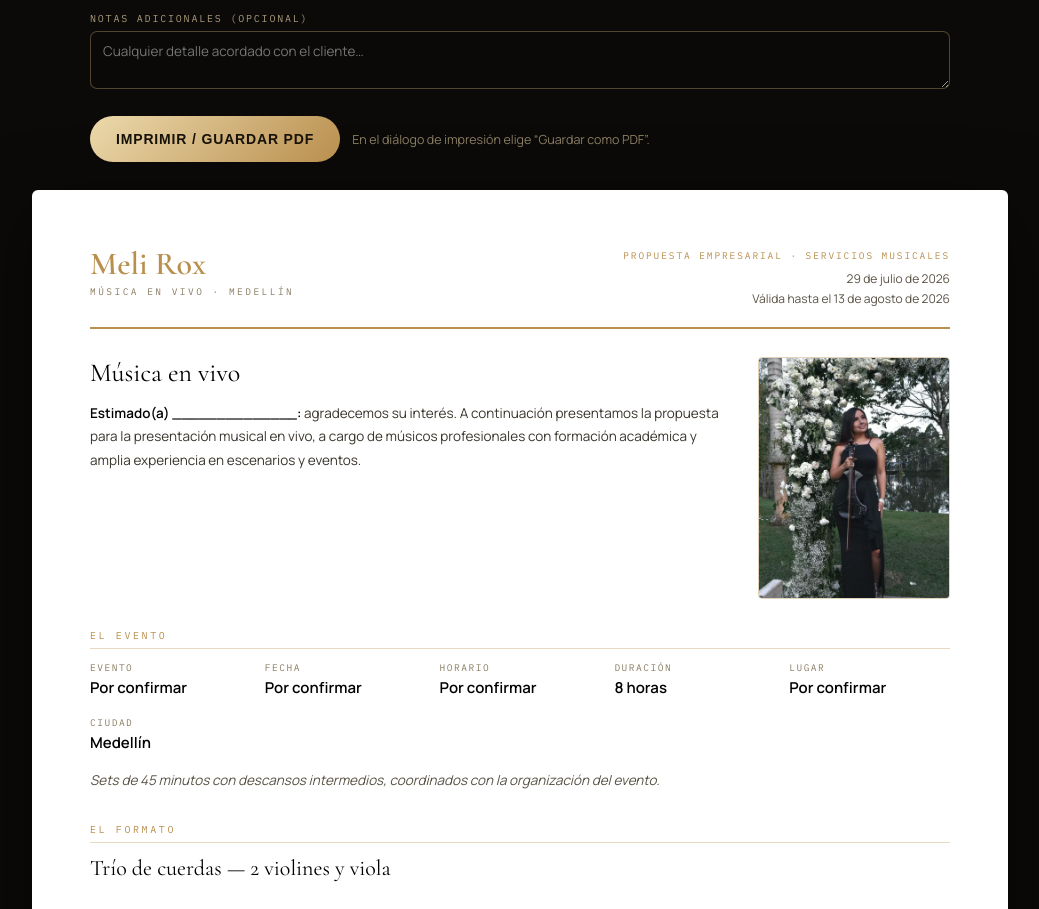
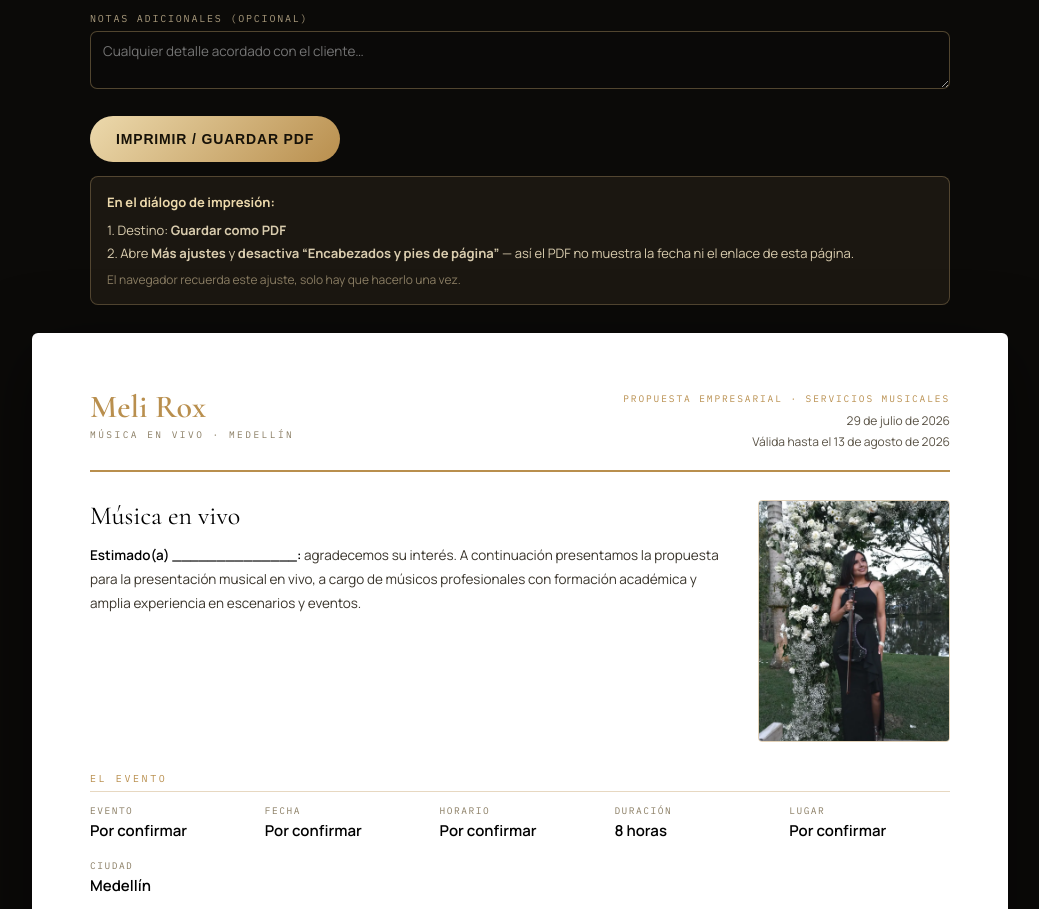
Before and after one commit to alexktaylor/MeliRox, a Next.js app: page /propuesta/empresarial in a window 1280 px wide. Shown: the part 1320-2229 px from the top of the page, without its empty margins (120-1159 px from the left). Built offline with nearby package versions, Linux system fonts and the light colour scheme.

Commit message:
Print instructions: tell user to disable browser headers/footers so the PDF has no date/URL stamp

```diff
--- a/app/propuesta/empresarial/Empresarial.tsx
+++ b/app/propuesta/empresarial/Empresarial.tsx
@@ -202,7 +202,12 @@ export default function Empresarial() {
           <button onClick={() => window.print()} style={{ cursor: "pointer", border: "none", fontSize: "14px", fontWeight: 600, letterSpacing: ".06em", textTransform: "uppercase", color: "#171208", background: "linear-gradient(135deg,#ecd9ac,#b98f4e)", padding: "15px 26px", borderRadius: "999px" }}>
             Imprimir / Guardar PDF
           </button>
-          <span style={{ alignSelf: "center", fontSize: "12.5px", color: "#8a7d63" }}>En el diálogo de impresión elige “Guardar como PDF”.</span>
+        </div>
+        <div style={{ marginTop: "14px", background: "rgba(212,180,122,.08)", border: "1px solid rgba(212,180,122,.3)", borderRadius: "8px", padding: "14px 16px", fontSize: "13px", lineHeight: 1.7, color: "#d9ccae" }}>
+          <strong style={{ color: "#ecd9ac" }}>En el diálogo de impresión:</strong>
+          <div style={{ marginTop: "6px" }}>1. Destino: <strong>Guardar como PDF</strong></div>
+          <div>2. Abre <strong>Más ajustes</strong> y <strong>desactiva “Encabezados y pies de página”</strong> — así el PDF no muestra la fecha ni el enlace de esta página.</div>
+          <div style={{ marginTop: "6px", color: "#8a7d63", fontSize: "12px" }}>El navegador recuerda este ajuste, solo hay que hacerlo una vez.</div>
         </div>
       </div>
 
```
Also changed, not shown: app/contrato/Contrato.tsx (+6 -1 lines).
